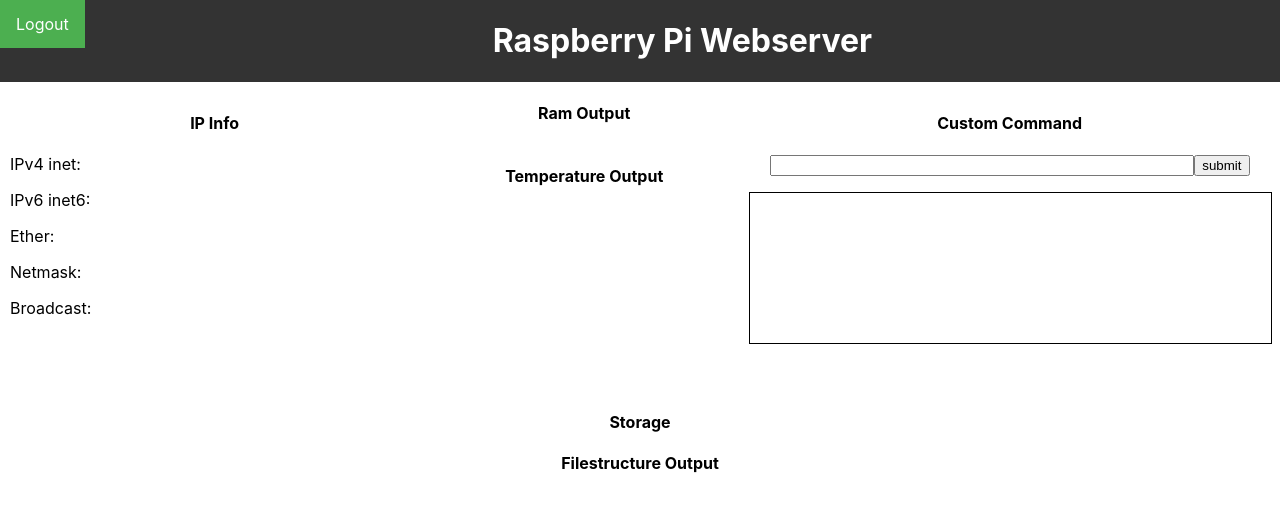
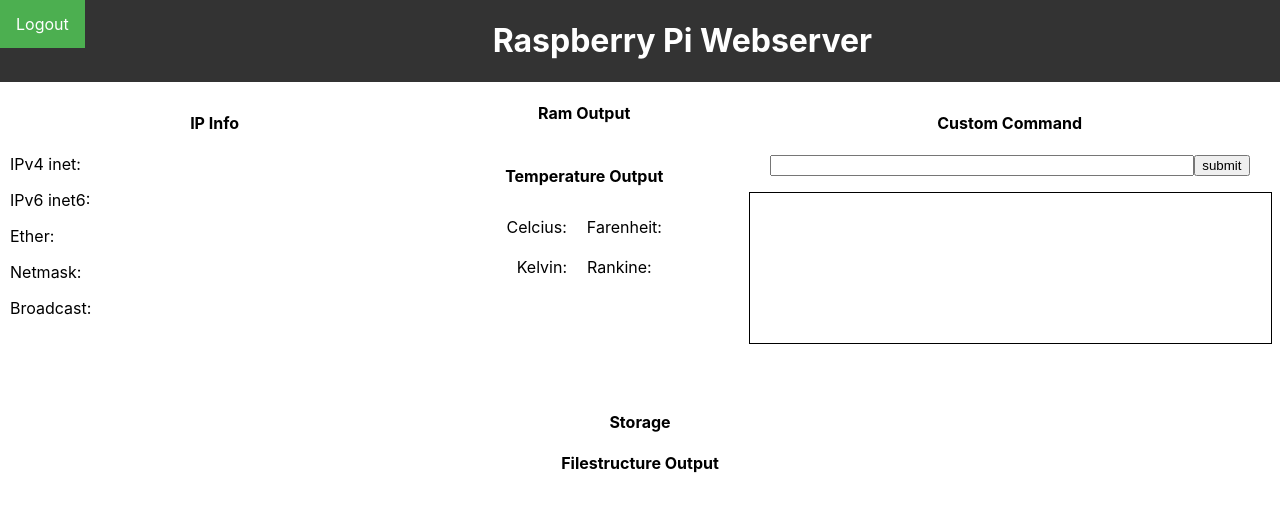
Before and after one commit to Debankle/IFB102-Miniproject, a React (Create React App) app in the folder frontend/: page / in a window 1280 px wide. Shown: the top 510 px of the page. Built offline with nearby package versions, Linux system fonts and the light colour scheme; no server answers.

Commit message:
Got temp working mostly

```diff
--- /dev/null
+++ b/frontend/src/InfoBlobs/tempBlob/tempBlob.css
@@ -0,0 +1,11 @@
+.tempRow {
+    display: flex;
+    flex-direction: row;
+    align-items: center;
+    justify-content: center;
+}
+
+.tempP {
+    padding: 10px;
+    margin: 0px;
+}
--- a/frontend/src/InfoBlobs/tempBlob/tempBlob.tsx
+++ b/frontend/src/InfoBlobs/tempBlob/tempBlob.tsx
@@ -1,7 +1,11 @@
 import { Component } from 'react';
+import './tempBlob.css';
 
 interface TempState {
-    temp: string
+    celcius: string;
+    farenheit: string;
+    kelvin: string;
+    rankine: string;
 };
 
 class TempBlob extends Component<{}, TempState> {
@@ -9,10 +13,15 @@
     constructor(props: {}) {
         super(props);
 
-        this.state = { temp: '' };
+        this.state = {
+            celcius: '',
+            farenheit: '',
+            kelvin: '',
+            rankine: ''
+        };
     }
 
-    componentDidMount() {
+    getTemp() {
         const requestOptions = {
             method: 'GET',
             Accept: 'application/json',
@@ -26,9 +35,22 @@
                 localStorage.setItem('login_token', '');
                 window.location.href = '/login';
             } else {
-                this.setState({ temp: res.data });
+                var tempIndex = res.data.indexOf('=');
+                var endIndex = res.data.indexOf('\'');
+                var celciusTemp = parseInt(res.data.slice(tempIndex + 1, endIndex));
+                this.setState({ celcius: `${celciusTemp}\u00B0C` });
+                this.setState({ farenheit: `${celciusTemp * 1.8 + 32}\u00B0F` });
+                this.setState({ kelvin: `${celciusTemp + 273.15}\u00B0K` });
+                this.setState({ rankine: `${(celciusTemp + 273.15) * 9 / 5}\u00B0R` });
             }
         });
+    }
+
+    componentDidMount() {
+        this.getTemp();
+        setInterval(() => {
+            this.getTemp();
+        }, 1000);
     }
 
     render() {
@@ -36,7 +58,14 @@
         return (
             <div className="temp-blob">
                 <h4>Temperature Output</h4>
-                <p>{this.state.temp}</p>
+                <div className="tempRow">
+                    <p className="tempP">Celcius: {this.state.celcius}</p>
+                    <p className="tempP">Farenheit: {this.state.farenheit}</p>
+                </div>
+                <div className="tempRow">
+                    <p className="tempP">Kelvin: {this.state.kelvin}</p>
+                    <p className="tempP">Rankine: {this.state.rankine}</p>
+                </div>
             </div>
         );
     }
```
